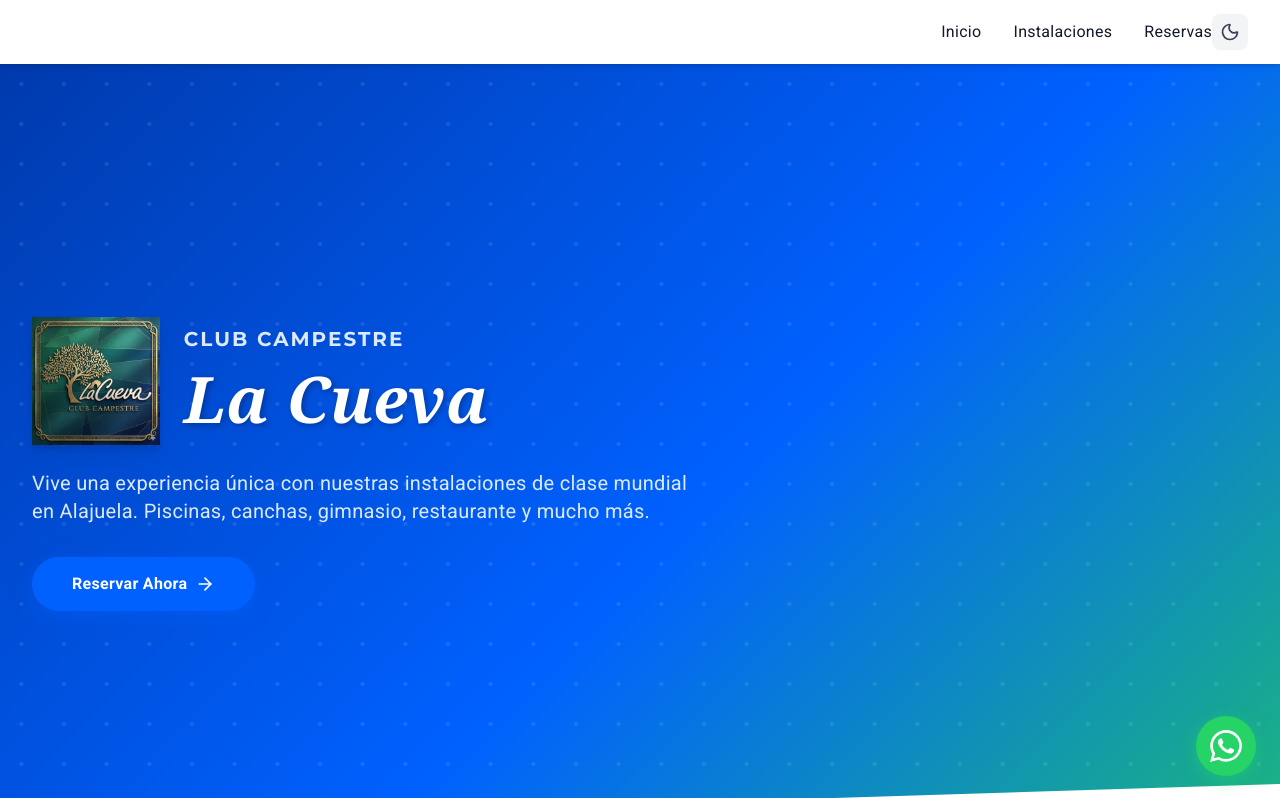
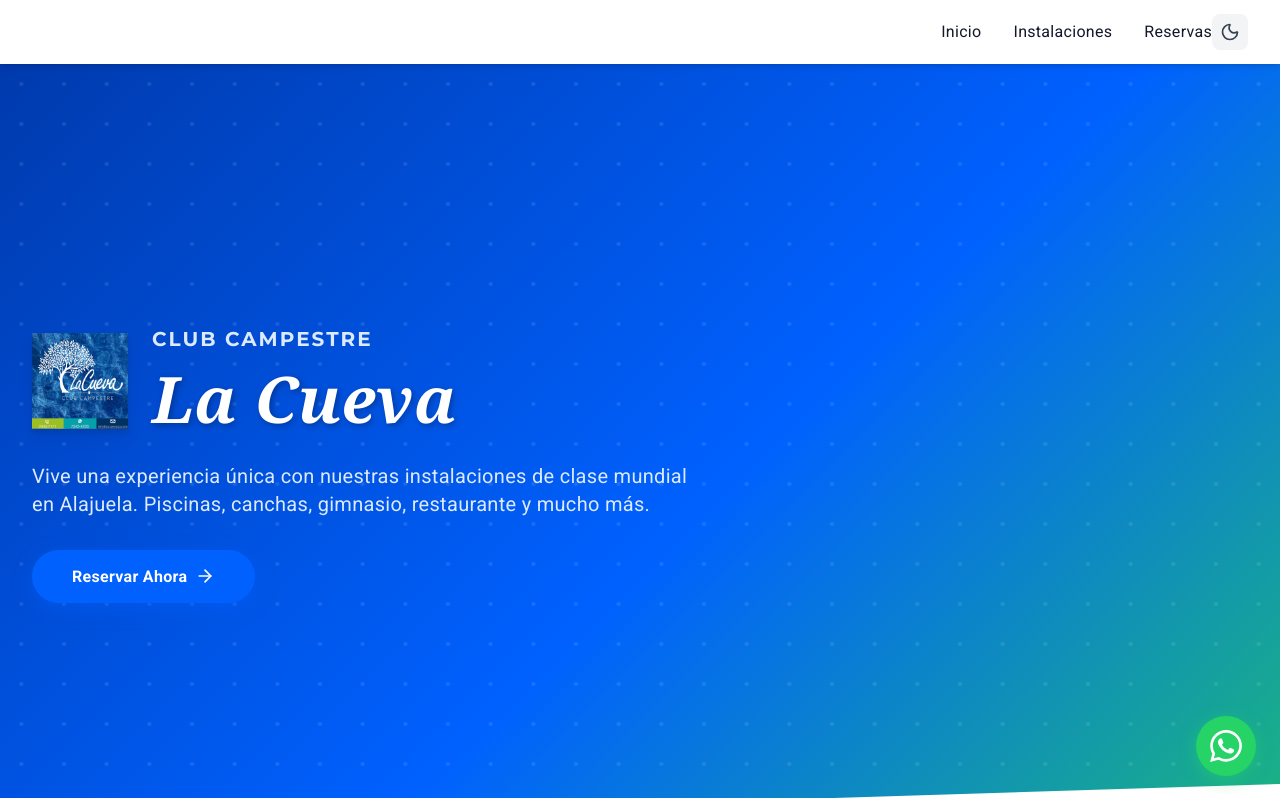
Before and after one commit to cesarluiscr/lacueva-club, a React (Vite) app in the folder frontend/: page / in a window 1280 px wide. Shown: the top 798 px of the page. Built offline with nearby package versions, Linux system fonts and the light colour scheme.

Commit message:
Revert: Usar logo original más ligero en lugar de la imagen elegante

```diff
--- a/frontend/src/components/Footer.jsx
+++ b/frontend/src/components/Footer.jsx
@@ -35,12 +35,20 @@
           {/* About */}
           <div>
             <div className="flex items-center gap-3 mb-4">
-              <img
-                src="/images/logo-lacueva-elegante.jpg"
-                alt="Logo de Club Campestre La Cueva"
-                className="h-14 w-auto"
-                loading="lazy"
-              />
+              <svg
+                width="40"
+                height="40"
+                viewBox="0 0 200 240"
+                className="h-10 w-auto"
+                xmlns="http://www.w3.org/2000/svg"
+              >
+                <g id="tree">
+                  <ellipse cx="60" cy="40" rx="8" ry="12" fill="white" transform="rotate(-35 60 40)" opacity="0.9"/>
+                  <ellipse cx="100" cy="35" rx="8" ry="12" fill="white" transform="rotate(0 100 35)" opacity="0.95"/>
+                  <ellipse cx="140" cy="40" rx="8" ry="12" fill="white" transform="rotate(35 140 40)" opacity="0.9"/>
+                  <rect x="95" y="125" width="10" height="60" fill="white" rx="5"/>
+                </g>
+              </svg>
               <div>
                 <div className="text-xs font-bold text-blue-400 tracking-widest" style={{letterSpacing: '2px'}}>CLUB CAMPESTRE</div>
                 <div style={{
--- a/frontend/src/pages/Home.jsx
+++ b/frontend/src/pages/Home.jsx
@@ -27,9 +27,9 @@
           <div className="max-w-2xl">
             <div className="flex items-center gap-6 mb-6 animate-fade-in">
               <img
-                src="/images/logo-lacueva-elegante.jpg"
-                alt="Logo de Club Campestre La Cueva - Árbol dorado elegante"
-                className="h-32 w-auto drop-shadow-lg"
+                src="/images/logo-lacueva.jpg"
+                alt="Logo de Club Campestre La Cueva - 55 años de excelencia"
+                className="h-24 w-auto drop-shadow-lg"
                 loading="lazy"
                 onError={(e) => e.target.style.display = 'none'}
               />
```
Also changed, not shown: 4 other files (tests, documents, lock files or other folders).
